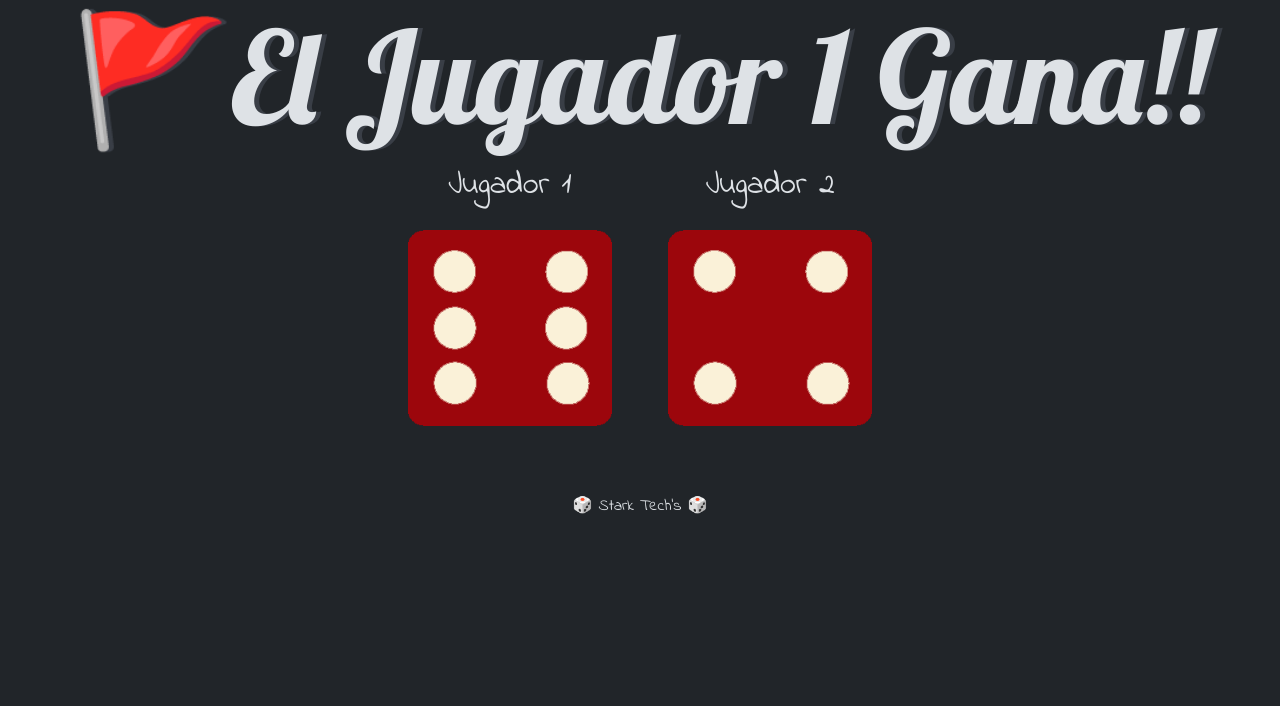
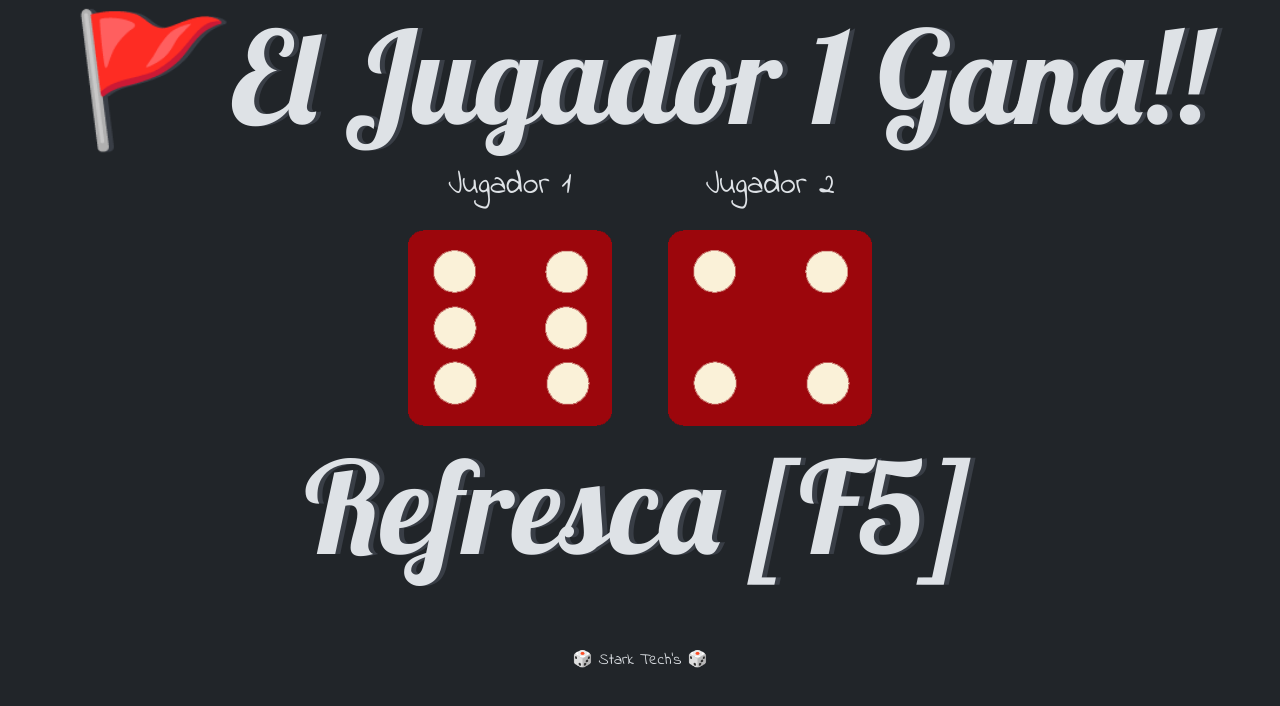
Before and after one commit to TheRealAyuwoki/Dice, a plain HTML site: page index.html in a window 1280 px wide. Drawn offline with nearby package versions, Linux system fonts and the light colour scheme.

Commit message:
Update index.html

```diff
--- a/index.html
+++ b/index.html
@@ -28,7 +28,8 @@
             <p>Jugador 2</p>
             <img src="images/dice6.png" alt="Segundo dado">
         </div>
-    <footer class=" container-fluid text-center">🎲 Stark Tech's 🎲</footer>
+        <h1 class="mt-30px">Refresca [F5]</h1>
+        <footer class=" container-fluid text-center">🎲 Stark Tech's 🎲</footer>
     </div>
 </body>
 
```
